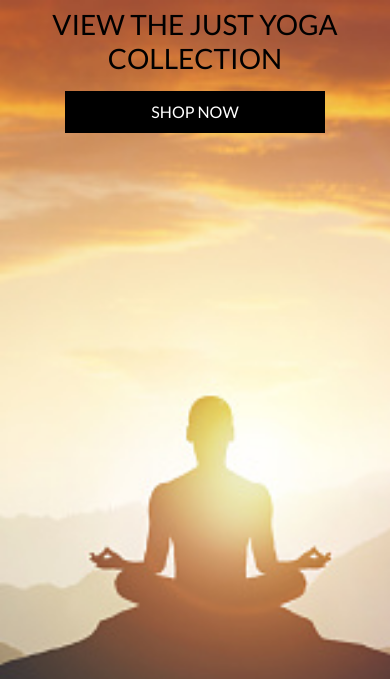
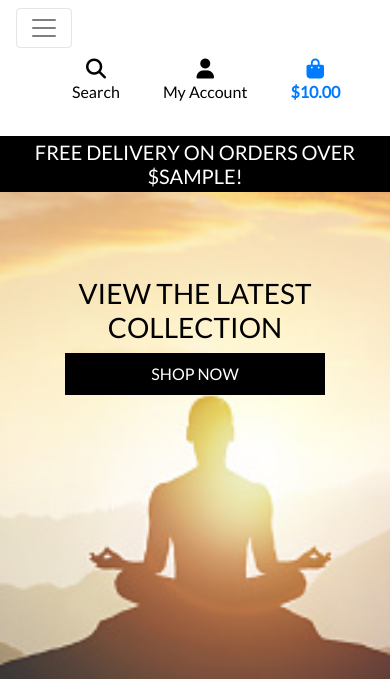
Before and after one commit to ElisabethCheston/JustYoga, a Django app: template home/templates/home/index.html in a window 390 px wide. Shown: the top 679 px of the page. Run offline with Django 3.2, Linux system fonts and the light colour scheme; the template is opened without the code that fills it: most values are stand-ins (such as "Sample title", 1, 10 or a date in 2020); some libraries are stand-ins or nearby versions.

Commit message:
Add main-nav and mobile-top navbar.

```diff
--- a/home/templates/home/index.html
+++ b/home/templates/home/index.html
@@ -12,9 +12,9 @@
 {% block content %}
     <div class="container h-100">
         <div class="row h-100 justify-content-md-center">
-            <div class="col-md-auto">
-                <h3 class="display-6 logo-font text-center text-black py-2">
-                    View the Just Yoga collection
+            <div class="col-12 text-center my-auto">
+                <h3 class="display-5 logo-font text-black">
+                    View the latest collection
                 </h3>
                 <div class="col-md-auto">
                     <h5 class="text-center">
--- a/static/css/base.css
+++ b/static/css/base.css
@@ -8,6 +8,12 @@ body {
     height: calc(100vh - 164px);
     color: #555;
     font-family: 'Lato';
+}
+.top-nav {
+    background-color: rgba(100, 100, 100, 0.4) !important;
+}
+.drop-nav {
+    background-color: rgba(250, 250, 250, 0.99) !important;
 }
 
 /* from Bulma */
@@ -56,6 +62,10 @@ body {
     border: 1px solid black !important;
 }
 
+.bg-black {
+    background: #000 !important;
+}
+
 /* -------------------------------- Media Queries */
 
 /* Slightly larger container on xl screens */
--- a/templates/base.html
+++ b/templates/base.html
@@ -24,7 +24,7 @@
 
     {% block corejs %}
         <script src="https://kit.fontawesome.com/d8c1c60a0e.js" crossorigin="anonymous"></script>
-        <script src="https://code.jquery.com/jquery-3.4.1.slim.min.js" integrity="sha384-J6qa4849blE2+poT4WnyKhv5vZF5SrPo0iEjwBvKU7imGFAV0wwj1yYfoRSJoZ+n" crossorigin="anonymous"></script>
+        <script src="https://code.jquery.com/jquery-3.6.0.min.js" integrity="sha256-/xUj+3OJU5yExlq6GSYGSHk7tPXikynS7ogEvDej/m4=" crossorigin="anonymous"></script>
         <script src="https://cdn.jsdelivr.net/npm/popper.js@1.16.0/dist/umd/popper.min.js" integrity="sha384-Q6E9RHvbIyZFJoft+2mJbHaEWldlvI9IOYy5n3zV9zzTtmI3UksdQRVvoxMfooAo" crossorigin="anonymous"></script>
         <script src="https://stackpath.bootstrapcdn.com/bootstrap/4.4.1/js/bootstrap.min.js" integrity="sha384-wfSDF2E50Y2D1uUdj0O3uMBJnjuUD4Ih7YwaYd1iqfktj0Uod8GCExl3Og8ifwB6" crossorigin="anonymous"></script>
     {% endblock %}
@@ -94,6 +94,21 @@
                     </li>
                 </ul>
             </div>
+            <div class="col-12 col-lg-4 my-auto py-1 py-lg-0"></div>
+        </div>
+        <div class="row bg-white">
+            <nav class="navbar navbar-expand-lg navbar-light w-100">
+                <button class="navbar-toggler" type="button" data-toggle="collapse" data-target="#main-nav" aria-controls="main-nav" aria-expanded="false" aria-label="Toggle navigation">
+                    <span class="navbar-toggler-icon"></span>
+                </button>
+                {% include 'includes/mobile-top-header.html' %}
+                {% include 'includes/main-nav.html' %}
+            </nav>
+        </div>
+        <div id="delivery-banner" class="row text-center">
+            <div class="col bg-black text-white">
+                <h5 class="logo-font my-1">Free delivery on orders over ${{ free_delivery_threshold }}!</h5>
+            </div>
         </div>
     </header>
 
--- /dev/null
+++ b/templates/includes/main-nav.html
@@ -0,0 +1,66 @@
+<div class="collapse navbar-collapse" id="main-nav">
+    <ul class="navbar-nav w-auto mx-auto">
+
+        <li class="nav-item dropdown">
+            <a class="logo-font font-weight-bold nav-link text-black mr-4" href="#" id="all-products-link" data-toggle="dropdown" aria-haspopup="true" aria-expanded="false">
+                All Products
+            </a>
+            <div class="dropdown-menu drop-nav rounded-0 border-0" aria-labelledby="all-products-link">
+                <a href="" class="dropdown-item">By Price</a>
+                <a href="" class="dropdown-item ">By Rating</a>
+                <a href="" class="dropdown-item ">By Category</a>
+                <a href="" class="dropdown-item">All Products</a>
+            </div>
+        </li>
+
+        <li class="nav-item dropdown">
+            <a class="logo-font font-weight-bold nav-link text-black mr-4" href="#" id="woman-link" data-toggle="dropdown" aria-haspopup="true" aria-expanded="false">
+                Woman
+            </a>
+            <div class="dropdown-menu drop-nav border-0" aria-labelledby="clothing-link">
+                <a href="" class="dropdown-item">New Arrivals</a>
+                <a href="" class="dropdown-item">Tops</a>
+                <a href="" class="dropdown-item">Bottoms</a>
+                <a href="" class="dropdown-item">Sale</a>
+                <a href="" class="dropdown-item">All Womens Products</a>
+            </div>
+        </li>
+
+        <li class="nav-item dropdown">
+            <a class="logo-font font-weight-bold nav-link text-black mr-4" href="#" id="men-clothing-link" data-toggle="dropdown" aria-haspopup="true" aria-expanded="false">
+                Men
+            </a>
+            <div class="dropdown-menu drop-nav border-0" aria-labelledby="clothing-link">
+                <a href="" class="dropdown-item">New Arrivals</a>
+                <a href="" class="dropdown-item">Tops</a>
+                <a href="" class="dropdown-item">Bottoms</a>
+                <a href="" class="dropdown-item">Sale</a>
+                <a href="" class="dropdown-item">All Men Products</a>
+            </div>
+        </li>
+
+        <li class="nav-item dropdown">
+            <a class="logo-font font-weight-bold nav-link text-black mr-4" href="#" id="accessories-link" data-toggle="dropdown" aria-haspopup="true" aria-expanded="false">
+                Accessories
+            </a>
+            <div class="dropdown-menu drop-nav border-0" aria-labelledby="clothing-link">
+                <a href="" class="dropdown-item">New Arrivals</a>
+                <a href="" class="dropdown-item">Mats</a>
+                <a href="" class="dropdown-item">Bags</a>
+                <a href="" class="dropdown-item">Gear</a>
+                <a href="" class="dropdown-item">Sale</a>
+            </div>
+        </li>
+
+        <li class="nav-item dropdown">
+            <a class="logo-font font-weight-bold nav-link text-black" href="#" id="specials-link" data-toggle="dropdown" aria-haspopup="true" aria-expanded="false">
+                Special Offers
+            </a>
+            <div class="dropdown-menu drop-nav border-0" aria-labelledby="specials-link">
+                <a href="" class="dropdown-item">All New Arrivals</a>
+                <a href="" class="dropdown-item">Sale</a>
+                <a href="" class="dropdown-item">All Specials</a>
+            </div>
+        </li>
+    </ul>
+</div>
--- /dev/null
+++ b/templates/includes/mobile-top-header.html
@@ -0,0 +1,67 @@
+<ul>
+
+    <li class="list-inline-item">
+        <a class="text-black nav-link d-block d-lg-none" href="#" id="mobile-search" data-toggle="dropdown"
+            aria-haspopup="true" aria-expanded="false">
+            <div class="text-center">
+                <div><i class="fas fa-search fa-lg"></i></div>
+                <p class="my-0">Search</p>
+            </div>
+        </a>
+        <div class="dropdown-menu border-0 w-100 p-3 rounded-0 my-0" aria-labelledby="mobile-search">
+            <form class="form" method="GET" action="">
+                <div class="input-group w-100">
+                    <input class="form-control border border-black rounded-0" type="text" name="q"
+                        placeholder="Search our site">
+                    <div class="input-group-append">
+                        <button class="form-control form-control btn btn-black border border-black rounded-0"
+                            type="submit">
+                            <span class="icon">
+                                <i class="fas fa-search"></i>
+                            </span>
+                        </button>
+                    </div>
+                </div>
+            </form>
+        </div>
+    </li>
+
+    <li class="list-inline-item dropdown">
+        <a class="text-black nav-link d-block d-lg-none" href="#" id="user-options" data-toggle="dropdown"
+            aria-haspopup="true" aria-expanded="false">
+            <div class="text-center">
+                <div><i class="fas fa-user fa-lg"></i></div>
+                <p class="my-0">My Account</p>
+            </div>
+        </a>
+        <div class="dropdown-menu border-0" aria-labelledby="user-options">
+            {% if request.user.is_authenticated %}
+            {% if request.user.is_superuser %}
+            <a href="{% url 'account_logout' %}" class="dropdown-item">Product Management</a>
+            {% endif %}
+            <a href="" class="dropdown-item">My Profile</a>
+            <a href="{% url 'account_logout' %}" class="dropdown-item">Logout</a>
+            {% else %}
+            <a href="{% url 'account_signup' %}" class="dropdown-item">Register</a>
+            <a href="{% url 'account_login' %}" class="dropdown-item">Login</a>
+            {% endif %}
+        </div>
+    </li>
+
+    <li class="list-inline-item">
+        <a class="{% if grand_total %}text-primary font-weight-bold{% else %}text-black{% endif %} nav-link d-block d-lg-none"
+            href="">
+            <div class="text-center">
+                <div><i class="fas fa-shopping-bag fa-lg"></i></div>
+                <p class="my-0">
+                    {% if grand_total %}
+                    ${{ grand_total|floatformat:2 }}
+                    {% else %}
+                    $0.00
+                    {% endif %}
+                </p>
+            </div>
+        </a>
+    </li>
+
+</ul>
```
